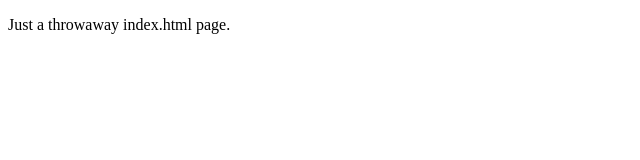
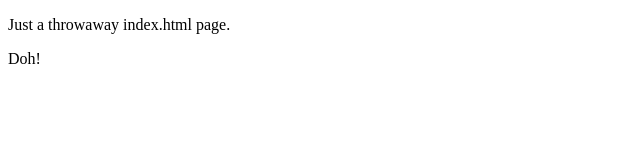
Before and after one commit to BrianCharapata/learn-github, a plain HTML site: page index.html in a window 1280 px wide. Shown: the full height of the page, 0-640 px from the left. Drawn offline with Linux system fonts and the light colour scheme.

Commit message:
Added a new paragraph to the file.

```diff
--- a/index.html
+++ b/index.html
@@ -3,5 +3,6 @@
 <head>
 <body>
 	<p>Just a throwaway index.html page.</p>
+	<p>Doh!</p>
 </body>
 </html>
```
